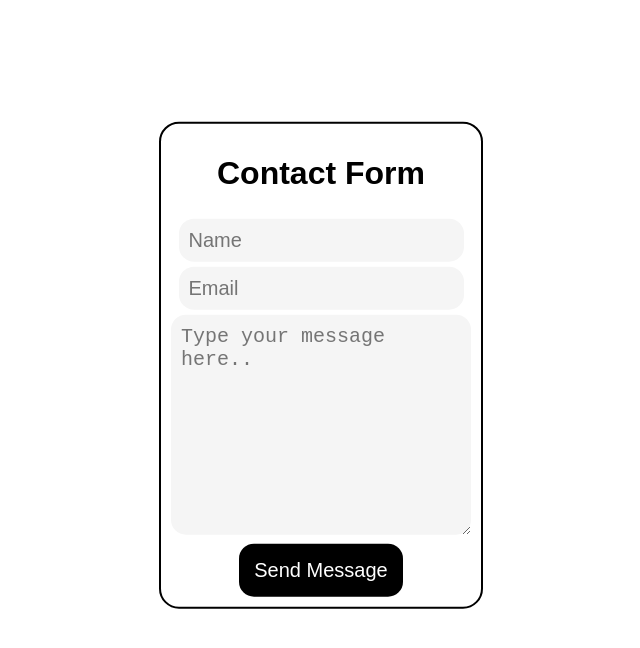
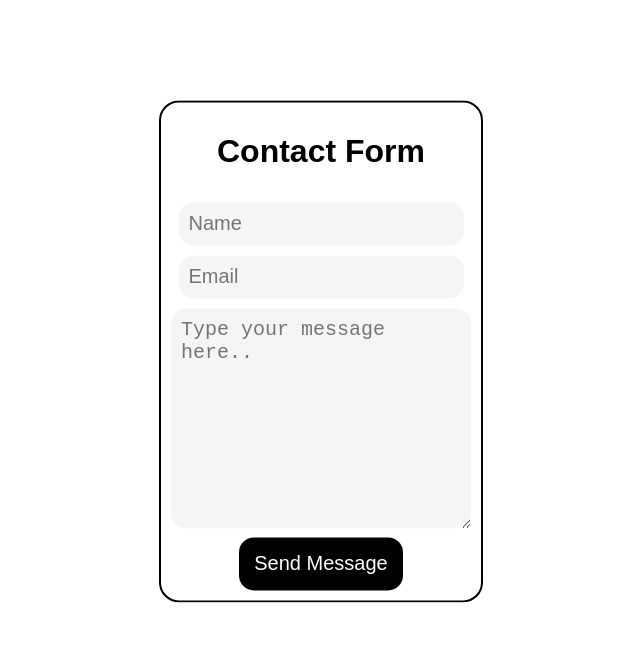
Before and after one commit to tuoyosamuel/TWL-100-days-of-coding-day-Two-, a plain HTML site: page index.html in a window 1280 px wide. Shown: the whole page, without its empty margins (319-959 px from the left). Drawn offline with Linux system fonts and the light colour scheme.

Commit message:
Add files via upload

```diff
--- a/styles.css
+++ b/styles.css
@@ -13,7 +13,7 @@ text-align: center;
   width:300px;
   margin: auto;
   border-radius: 20px;
-  transform: translatey(25%);
+  transform: translatey(20%);
 }
 
 input[type="text"],input[type="email"]{
@@ -21,7 +21,7 @@ input[type="text"],input[type="email"]{
   border: none;
   border-radius: 15px;
   font-size: 20px;
-  margin-top: 5px;
+  margin-top: 10px;
   background-color: whitesmoke;
 }
 
@@ -31,7 +31,7 @@ textarea{
   height: 200px;
   font-size: 20px;
   border: none;
-  margin-top: 5px;
+  margin-top: 10px;
   background-color: whitesmoke;
   border-radius: 15px;
 }
@@ -45,3 +45,18 @@ textarea{
   font-size: 20px;
   color: white;
 }
+
+
+/* container slide animation*/
+.container{
+  animation-name: slide;
+  opacity: 0;
+  position: relative;
+  animation-fill-mode: forwards;
+  animation-duration: 2s;
+}
+
+@keyframes slide{
+  0%{left:-1000px}
+  100%{left:0; opacity:1}
+}
```
Also changed, not shown: index.html (+2 -0 lines).
